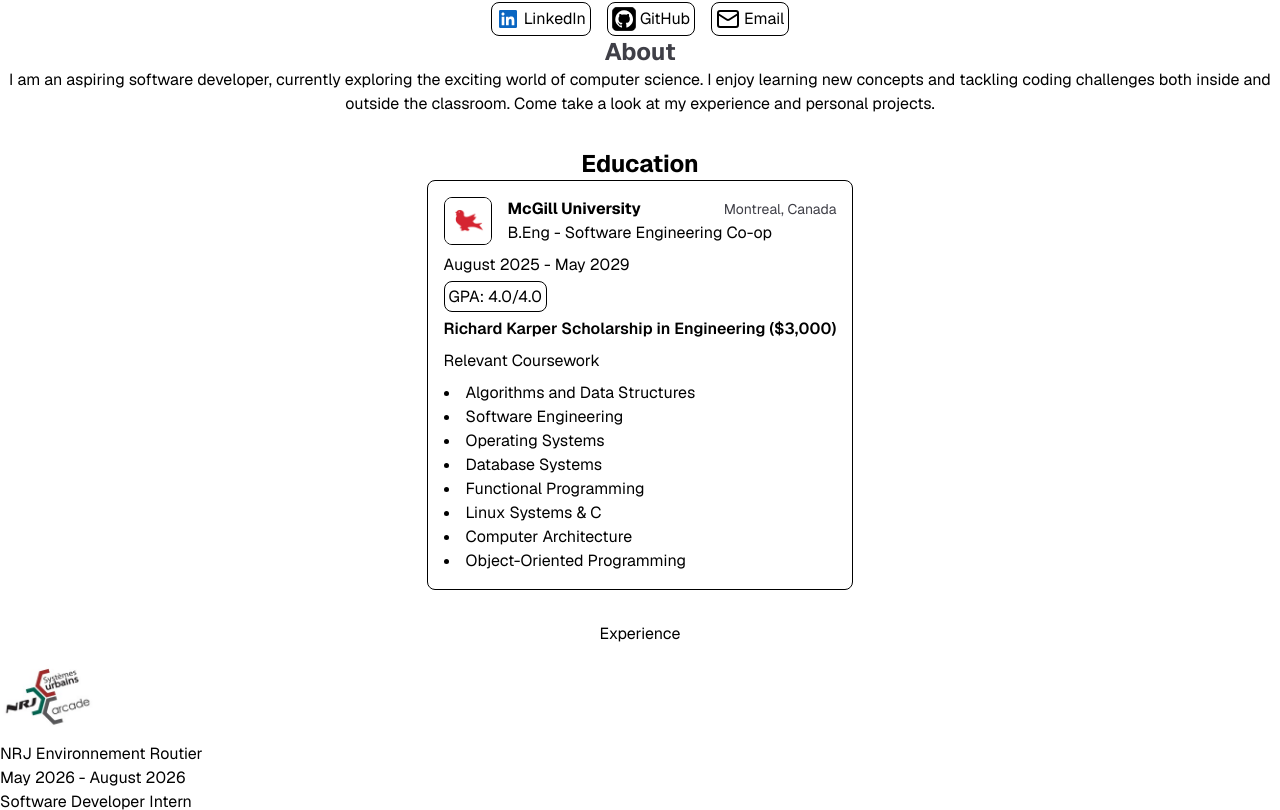
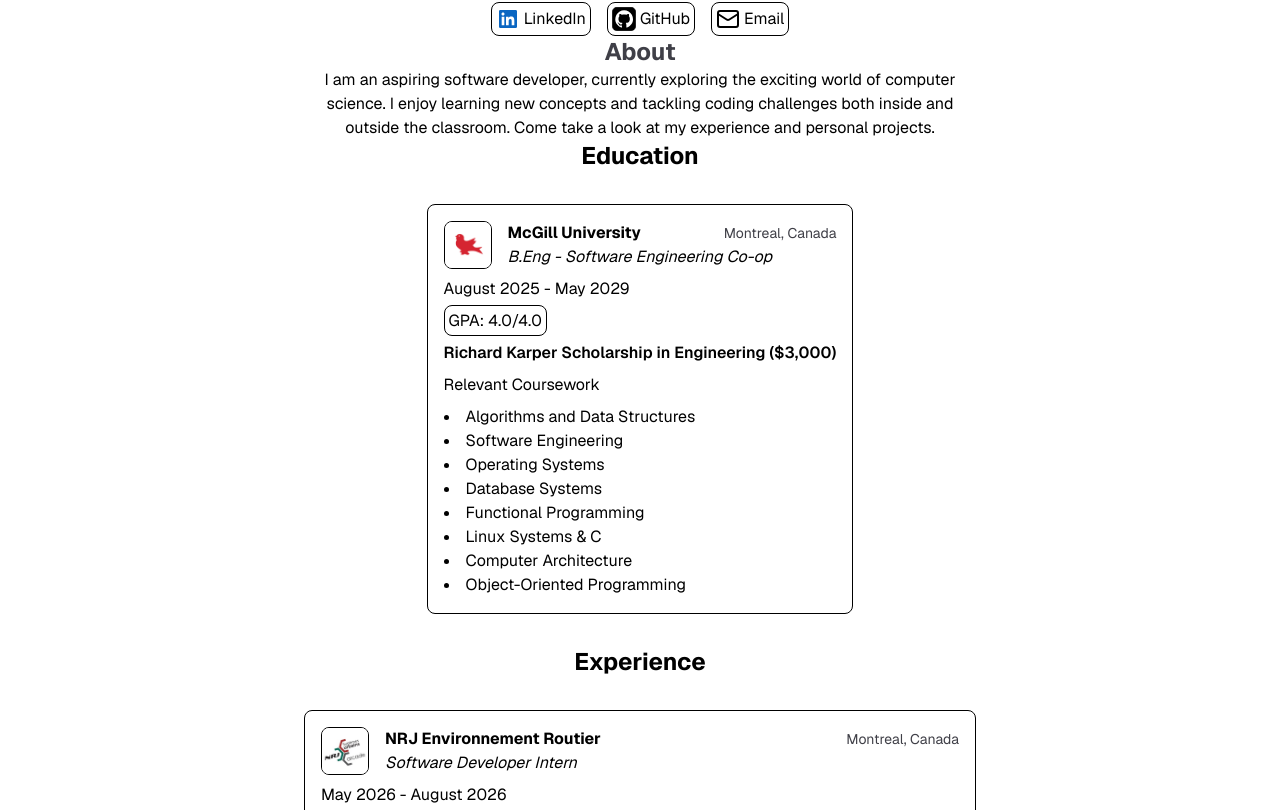
Before and after one commit to williamli218/my-portfolio, a Next.js app: page / in a window 1280 px wide. Shown: the part 290-1100 px from the top of the page. Built offline with nearby package versions, Linux system fonts and the light colour scheme.

Commit message:
Style Experience section, align formatting with Education card

```diff
--- a/components/About.tsx
+++ b/components/About.tsx
@@ -1,8 +1,8 @@
 export default function About() {
     return (
-        <section>
+        <section className="flex flex-col items-center">
             <h2 className="text-center text-zinc-700 header">About</h2>
-            <p className="text-center">I am an aspiring software developer, currently exploring the exciting world of computer science. I enjoy learning new concepts and tackling coding challenges both inside and outside the classroom. Come take a look at my experience and personal projects.</p>
+            <p className="text-center max-w-2xl">I am an aspiring software developer, currently exploring the exciting world of computer science. I enjoy learning new concepts and tackling coding challenges both inside and outside the classroom. Come take a look at my experience and personal projects.</p>
         </section>
     );
 }
--- a/components/Education.tsx
+++ b/components/Education.tsx
@@ -2,9 +2,9 @@ import Image from "next/image";
 
 export default function Education() {
     return (
-        <section className="flex flex-col items-center m-8">
+        <section className="flex flex-col items-center">
             <h2 className="header">Education</h2>
-            <article className="flex flex-col gap-2 border rounded-lg p-4">
+            <article className="flex flex-col gap-2 border rounded-lg m-8 p-4">
                 <div className="flex items-center gap-4">
                     <Image
                         src="/mcgill-university.jpg"
@@ -18,7 +18,7 @@ export default function Education() {
                             <h3 className="font-bold">McGill University</h3>
                             <span className="text-zinc-700 text-sm">Montreal, Canada</span>
                         </div>
-                        <p>B.Eng - Software Engineering Co-op</p>
+                        <p className="italic">B.Eng - Software Engineering Co-op</p>
                     </div>
                 </div>
                 <p>August 2025 - May 2029</p>
--- a/components/Experience.tsx
+++ b/components/Experience.tsx
@@ -5,6 +5,7 @@ const experiences = [
         logo: "/environnement-routier-nrj.jpg",
         organization: "NRJ Environnement Routier",
         role: "Software Developer Intern",
+        location: "Montreal, Canada",
         dates: "May 2026 - August 2026",
         responsibilities: [
             "Reverse-engineered a complex MS Access 2007 database (VBA, SQL queries, forms) and migrated it to Access 365, while developing new custom features tailored to specific client demands.",
@@ -15,6 +16,7 @@ const experiences = [
         logo: "/mcgill-aerial-design-team.jpg",
         organization: "McGill Aerial Design Team",
         role: "Ground Station & Operator UX",
+        location: "Montreal, Canada",
         dates: "October 2025 - April 2026",
         responsibilities: [
             "Engineered custom plugins and intuitive UI interfaces within MissionPlanner to surface critical telemetry data, significantly improving operator situational awareness and workflow efficiency (C# & .NET).",
@@ -26,6 +28,7 @@ const experiences = [
         logo: "/gamedev-mcgill.jpg",
         organization: "GameDev McGill",
         role: "Game Developer",
+        location: "Montreal, Canada",
         dates: "September 2025 - Present",
         responsibilities: [
             "Developed interactive games by implementing custom gameplay mechanics and game logic using C# and object-oriented programming principles within the Unity engine."
@@ -36,20 +39,28 @@ const experiences = [
 export default function Experience() {
     return (
         <section className="flex flex-col items-center">
-            <h2>Experience</h2>
+            <h2 className="header">Experience</h2>
 
             {experiences.map(experience => (
-                <article key={experience.organization}>
-                    <Image
-                        src={experience.logo}
-                        alt={experience.organization}
-                        width={96}
-                        height={96}
-                    />
-                    <h3>{experience.organization}</h3>
+                <article key={experience.organization} className="m-8 p-4 border rounded-lg flex flex-col gap-2 max-w-2xl">
+                    <div className="flex items-center gap-4">
+                        <Image
+                            src={experience.logo}
+                            alt={experience.organization}
+                            width={48}
+                            height={48}
+                            className="border border-black rounded-lg"
+                        />
+                        <div className="flex-1">
+                            <div className="flex flex-wrap justify-between items-center">
+                                <h3 className="font-bold">{experience.organization}</h3>
+                                <span className="text-zinc-700 text-sm">{experience.location}</span>
+                            </div>
+                            <h4 className="italic">{experience.role}</h4>
+                        </div>
+                    </div>
                     <span>{experience.dates}</span>
-                    <h4>{experience.role}</h4>
-                    <ul>
+                    <ul className="list-disc list-outside flex flex-col gap-2 ml-4">
                         {experience.responsibilities.map((resp) => (
                             <li key={resp}>{resp}</li>
                         ))}
```
